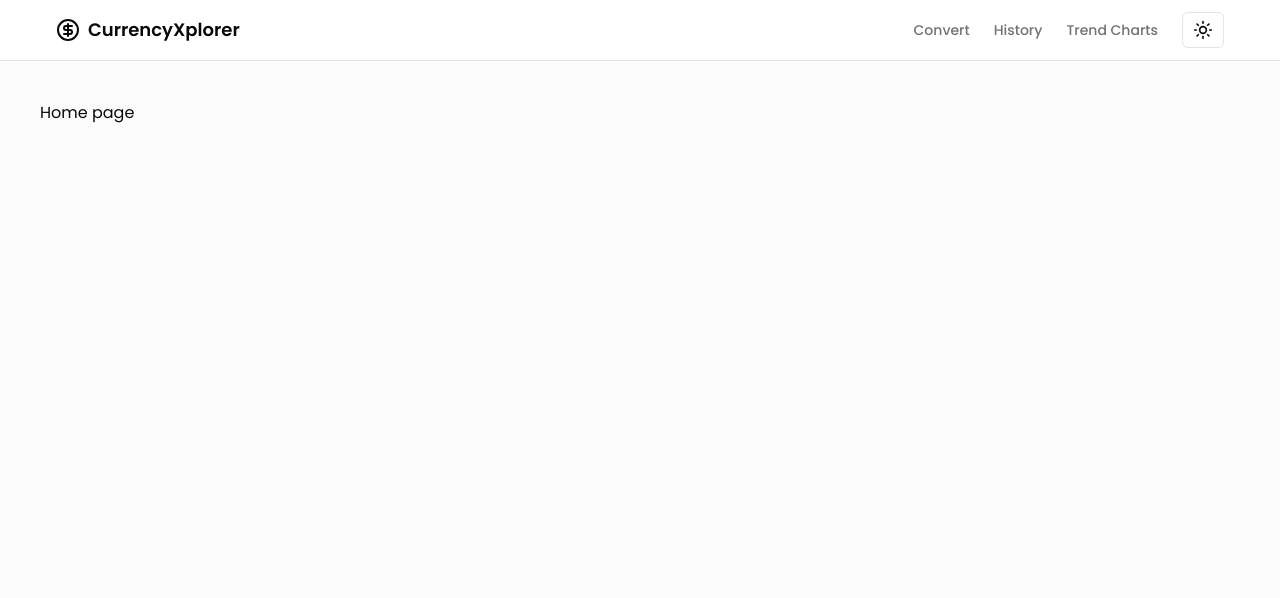
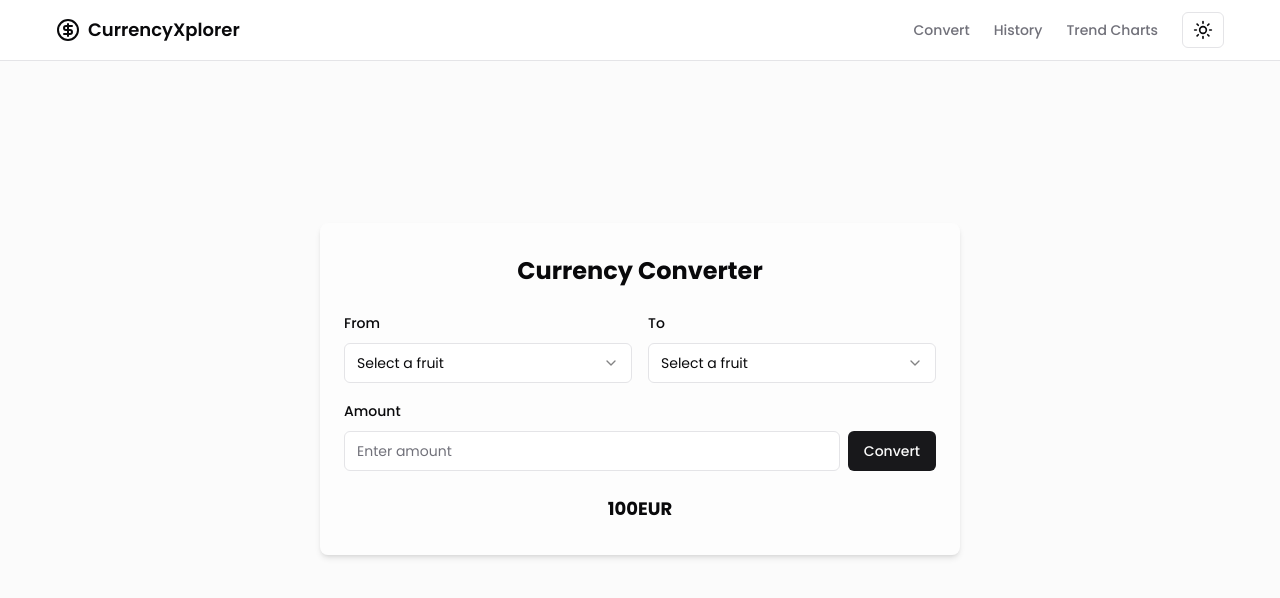
Before and after one commit to JulioCB68/currency-explorer, a Next.js app: page / in a window 1280 px wide. Shown: the top 598 px of the page. Built offline with nearby package versions, Linux system fonts and the light colour scheme.

Commit message:
feat: adding convert currency page and initial component custom select

```diff
--- a/package.json
+++ b/package.json
@@ -10,6 +10,7 @@
   },
   "dependencies": {
     "@radix-ui/react-dialog": "^1.0.5",
+    "@radix-ui/react-select": "^2.0.0",
     "@radix-ui/react-slot": "^1.0.2",
     "@radix-ui/react-toggle": "^1.0.3",
     "class-variance-authority": "^0.7.0",
--- a/src/app/page.tsx
+++ b/src/app/page.tsx
@@ -1,7 +1,53 @@
+import CustomSelect from '@/components/select'
+import { Button } from '@/components/ui/button'
+import { Input } from '@/components/ui/input'
+
 export default function Home() {
   return (
-    <main className="flex min-h-[calc(100vh_-_theme(spacing.16))] flex-1 flex-col gap-4 bg-muted/40 p-4 md:gap-8 md:p-10">
-      <h1>Home page</h1>
+    <main className="flex min-h-[calc(100vh_-_theme(spacing.16))] flex-1 flex-col items-center justify-center gap-4 bg-muted/40 p-4 md:gap-8 md:p-10">
+      <div className="container mb-20 flex items-center justify-center">
+        <div className="w-full max-w-screen-sm rounded-lg  bg-background/30 px-6 py-8 shadow-md">
+          <div className="mb-6 text-center">
+            <h1 className="text-2xl font-bold">Currency Converter</h1>
+          </div>
+          <div className="flex flex-col gap-4 md:flex-row">
+            <div className="w-full space-y-2">
+              <label className="text-sm font-medium" htmlFor="from">
+                From
+              </label>
+              <CustomSelect />
+            </div>
+            <div className="w-full space-y-2 ">
+              <label className="text-sm font-medium" htmlFor="to">
+                To
+              </label>
+              <CustomSelect />
+            </div>
+          </div>
+          <div className="mt-4 space-y-2">
+            <label className="text-sm font-medium" htmlFor="amount">
+              Amount
+            </label>
+            <div className="flex flex-col md:flex-row md:items-center">
+              <Input
+                id="amount"
+                type="text"
+                className="flex-1"
+                placeholder="Enter amount"
+              />
+              <Button className="mt-4 md:ml-2 md:mt-0" type="button">
+                Convert
+              </Button>
+            </div>
+          </div>
+          <div className="mt-6 text-center">
+            <p className="text-lg font-bold">
+              <span id="converted-amount">100</span>
+              <span id="to-currency-symbol">EUR</span>
+            </p>
+          </div>
+        </div>
+      </div>
     </main>
   )
 }
--- /dev/null
+++ b/src/components/select.tsx
@@ -0,0 +1,29 @@
+import {
+  Select,
+  SelectContent,
+  SelectGroup,
+  SelectItem,
+  SelectLabel,
+  SelectTrigger,
+  SelectValue,
+} from '@/components/ui/select'
+
+export default function CustomSelect() {
+  return (
+    <Select>
+      <SelectTrigger className="w-full">
+        <SelectValue placeholder="Select a fruit" />
+      </SelectTrigger>
+      <SelectContent>
+        <SelectGroup>
+          <SelectLabel>Fruits</SelectLabel>
+          <SelectItem value="apple">Apple</SelectItem>
+          <SelectItem value="banana">Banana</SelectItem>
+          <SelectItem value="blueberry">Blueberry</SelectItem>
+          <SelectItem value="grapes">Grapes</SelectItem>
+          <SelectItem value="pineapple">Pineapple</SelectItem>
+        </SelectGroup>
+      </SelectContent>
+    </Select>
+  )
+}
```
Also changed, not shown: 1 other file (tests, documents, lock files or other folders).
